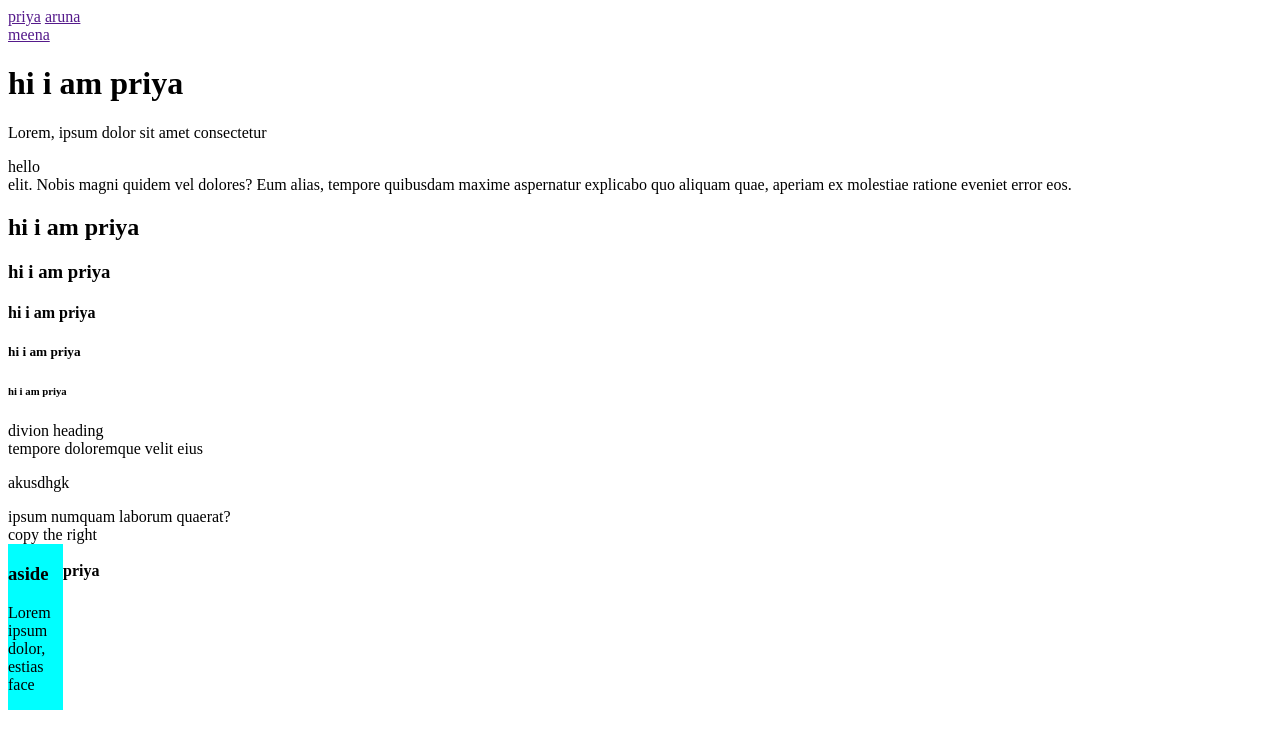
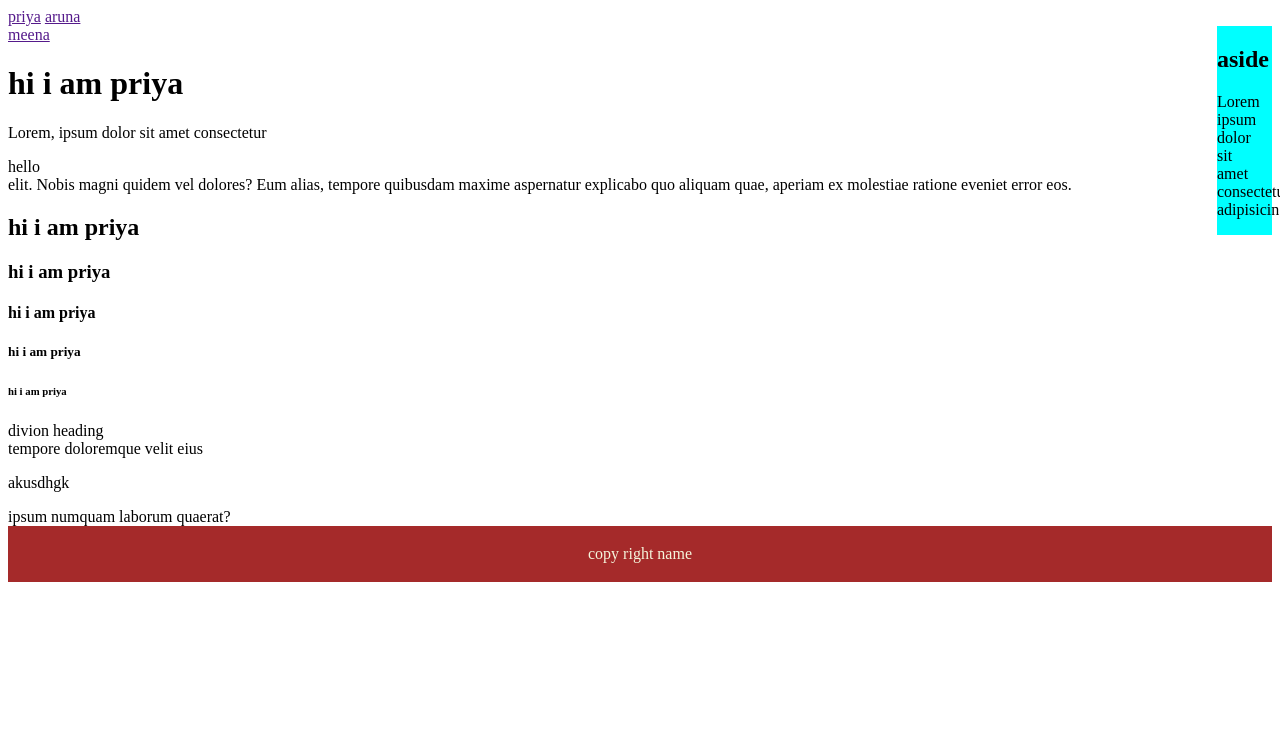
Before and after one commit to shanmugapriyamuthuraman/practice11, a plain HTML site: page index.html in a window 1280 px wide. Drawn offline with Linux system fonts and the light colour scheme.

Commit message:
add txt file

```diff
--- a/index.html
+++ b/index.html
@@ -9,9 +9,16 @@
         aside
         {
             width:50px;
-            float:left;
+            float:right;
             background-color:aqua;
             padding-right:5px;
+        }
+        footer
+        {
+            background-color:brown;
+            color:beige;
+            padding: 3px;
+            text-align: center;
         }
     </style>
 </head>
@@ -20,6 +27,10 @@
         <a href="">priya</a>
         <a href="">aruna</a>
     </header>
+    <aside>
+        <h2>aside</h2>
+        <p>Lorem ipsum dolor sit amet consectetur, adipisicing </p>
+    </aside>
     <a href="">meena</a>
     <h1>hi i am priya</h1>
     <p>Lorem, ipsum dolor sit amet consectetur <section>hello</section> elit. Nobis magni quidem vel dolores? Eum alias, tempore quibusdam maxime aspernatur explicabo quo aliquam quae, aperiam ex molestiae ratione eveniet error eos.</p>
@@ -32,13 +43,9 @@
     <article>tempore doloremque velit eius<p>akusdhgk</p> ipsum numquam laborum quaerat?
      <img src="/my folder/istockphoto-517188688-612x612.jpg" alt="">
     </article>
-    <footer>
-        copy the right
-    </footer>
-    <aside>
-        <h3>aside</h3>
-<p>Lorem ipsum dolor, estias face</p>
-   </aside></br>
-   <b>priya</b>
+   <footer>
+    <p>copy right <a>name</a></p>
+   </footer>
+
 </body>
 </html>
```
